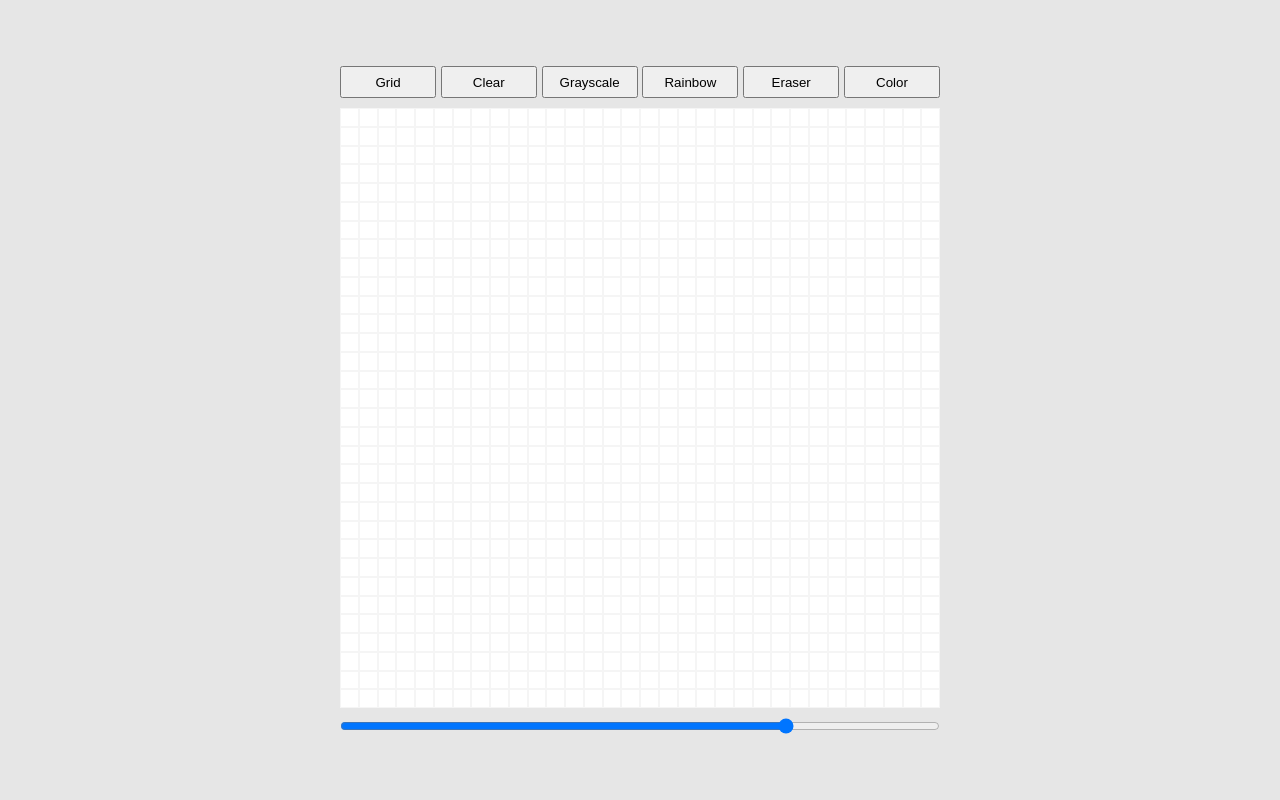
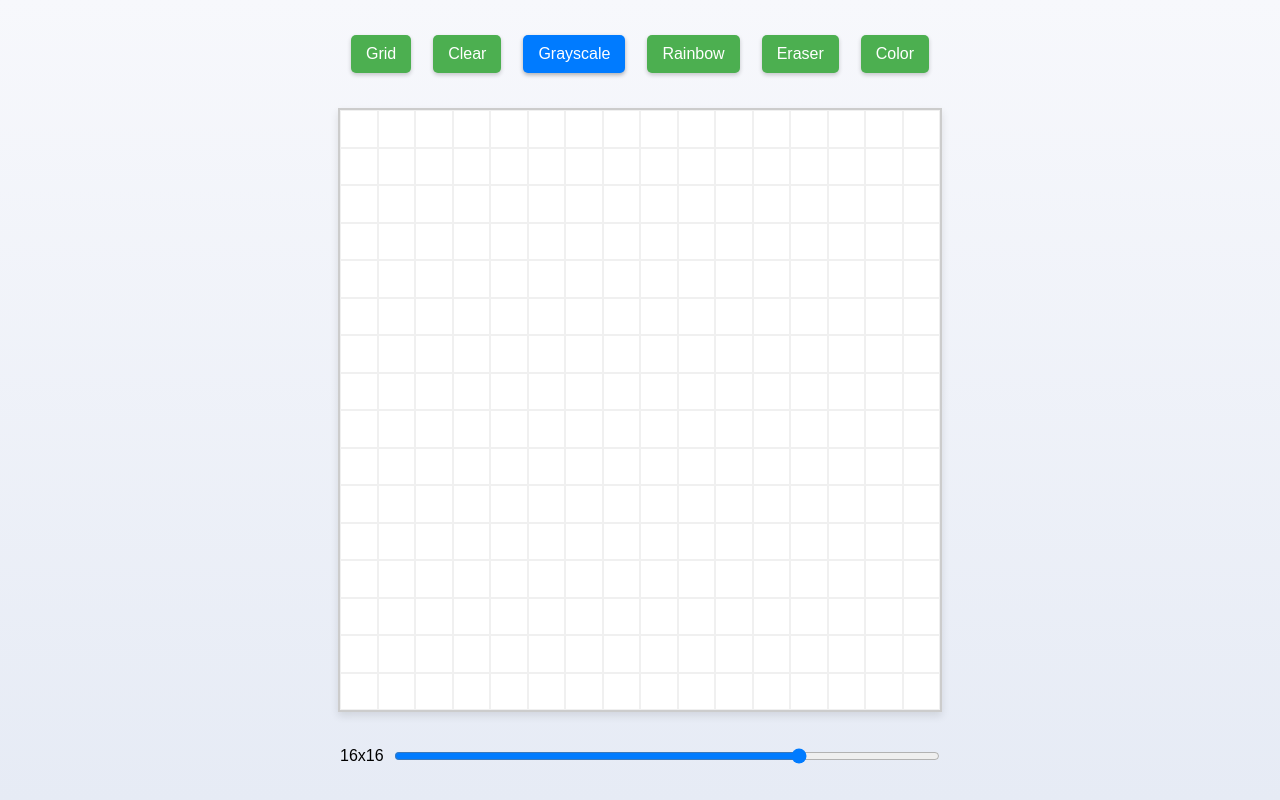
Before and after one commit to michaelkilonzo/etch-a-sketch, a plain HTML site: page index.html in a window 1280 px wide. Both pictures are taken after a click on the button "Grayscale". Drawn offline with Linux system fonts and the light colour scheme.

Commit message:
better styling

```diff
--- a/index.html
+++ b/index.html
@@ -17,6 +17,7 @@
     </div>
     <div class="grid-container"></div>
     <div class="slider-container">
+        <p id="grid-size">16x16</p>
         <input type="range" min="2" max="6" value="5" class="slider">
       </div>
     <script src="scripts.js"></script>
--- a/scripts.js
+++ b/scripts.js
@@ -2,7 +2,7 @@
 const GRIDSIDE = 600;
 
 // Variables
-let rows = 5;
+let rows = 4;
 let cols = rows;
 
 // DOM Elements
@@ -13,6 +13,7 @@ const toggleGrayscaleBtn = document.querySelector('#btn-grayscale');
 const toggleRainbowBtn = document.querySelector('#btn-rainbow');
 const toggleEraserBtn = document.querySelector('#btn-eraser');
 const slider = document.querySelector(".slider");
+const gridSizeTxt = document.querySelector('#grid-size');
 
 // Flags
 let drawFlags = new Map();
@@ -68,10 +69,15 @@ function clearGrid() {
     const cells = document.querySelectorAll('.cell');
     cells.forEach(cell => cell.style.backgroundColor = 'white');
 }
+function toggleMode(mode, button) {
+    drawFlags.forEach((_, key) => drawFlags.set(key, key === mode ? !drawFlags.get(key) : false));
 
-function toggleMode(mode) {
-    drawFlags.forEach((_, key) => drawFlags.set(key, key === mode ? !drawFlags.get(key) : false));
+    // Update button active state
+    const buttons = [toggleGrayscaleBtn, toggleRainbowBtn, toggleEraserBtn];
+    buttons.forEach(btn => btn.classList.remove('active-btn')); // Remove active class
+    if (drawFlags.get(mode)) button.classList.add('active-btn'); // Add active class if mode is true
 }
+
 
 function getGrayscaleColor() {
     const value = Math.floor(Math.random() * 256);
@@ -91,15 +97,17 @@ function getRandomColor() {
 
 function gridSlider() {
     rows = cols = this.value;
+    gridSizeTxt.innerText = `${2**rows}x${2**cols}`;
     createGrid();
 }
 
 // Event Listeners
 toggleGridBtn.addEventListener('click', toggleGrid);
 clearGridBtn.addEventListener('click', clearGrid);
-toggleGrayscaleBtn.addEventListener('click', () => toggleMode('isGrayscale'));
-toggleRainbowBtn.addEventListener('click', () => toggleMode('isRainbow'));
-toggleEraserBtn.addEventListener('click', () => toggleMode('isEraser'));
+toggleGrayscaleBtn.addEventListener('click', () => toggleMode('isGrayscale', toggleGrayscaleBtn));
+toggleRainbowBtn.addEventListener('click', () => toggleMode('isRainbow', toggleRainbowBtn));
+toggleEraserBtn.addEventListener('click', () => toggleMode('isEraser', toggleEraserBtn));
+
 slider.addEventListener('input', gridSlider);
 
 // Initial Grid Creation
--- a/styles.css
+++ b/styles.css
@@ -1,41 +1,82 @@
 * {
     margin: 0;
+    padding: 0;
+    font-family: 'Arial', sans-serif;
 }
 
+/* Body */
 body {
     display: flex;
     flex-direction: column;
-    background-color: hwb(0 90% 10%);
+    align-items: center;
+    justify-content: space-evenly;
+    background: linear-gradient(to bottom, #f7f8fc, #e6ebf5);
     min-height: 100vh;
-    align-items: center;
-    justify-content: center;
 }
 
+/* Grid Container */
 .grid-container {
     display: flex;
     flex-wrap: wrap;
-    background-color: white;
-    align-content: center;
-    justify-content: center;
+    border: 2px solid #ccc;
+    background-color: #fff;
+    box-shadow: 0 4px 8px rgba(0, 0, 0, 0.1);
+}
+
+/* Grid Cells */
+.cell {
+    border: 1px solid #f0f0f0;
+    transition: background-color 0.2s ease-in-out;
+}
+
+/* Button Container */
+.btn-container {
+    display: flex;
+    justify-content: space-around;
+
+    width: 600px;
+}
+
+button {
+    background-color: #4CAF50;
+    color: white;
+    border: none;
+    padding: 10px 15px;
+    border-radius: 5px;
+    cursor: pointer;
+    font-size: 1rem;
+    box-shadow: 0 2px 4px rgba(0, 0, 0, 0.2);
+    transition: all 0.1s ease-in-out;
+}
+
+button:hover {
+    background-color: #45a049;
+}
+
+button:active {
+    background-color: #3e8e41;
 
 }
 
-.cell {
-    border: 1px solid whitesmoke;
+/* Active Button */
+.active-btn {
+    background-color: #007BFF;
+    color: white;
+    box-shadow: 0 2px 4px rgba(0, 0, 0, 0.3);
 }
 
-.btn-container, .slider-container {
+/* Slider Container */
+.slider-container {
     display: flex;
-    justify-content: space-between;
+    flex-direction: row;
     width: 600px;
-    margin: 10px;
 }
 
-.btn-container > button {
-    height: 4vh;
-    width: 12vh;
+.slider {
+    width: 100%;
+    accent-color: #007BFF;
 }
 
-.slider-container > .slider {
-    width: 100%;
+#grid-size {
+    padding-right: 10px;
 }
```
